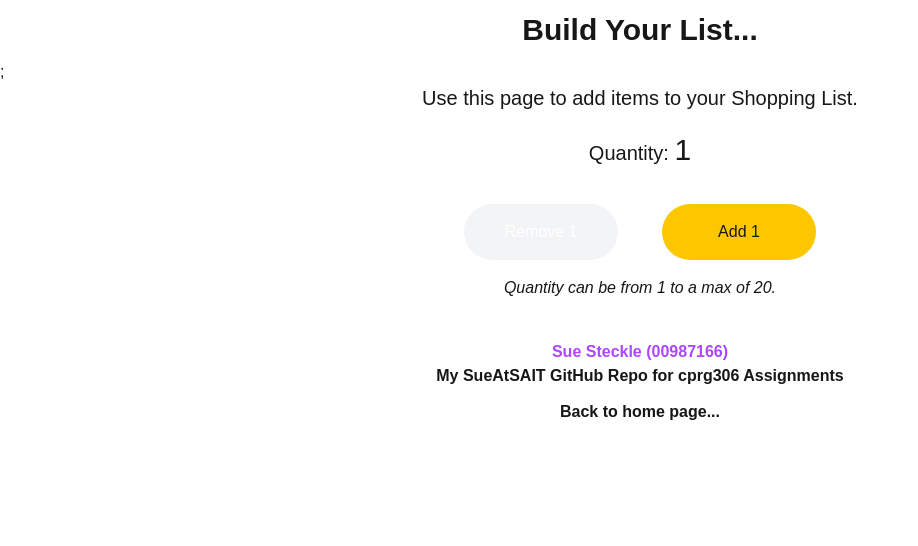
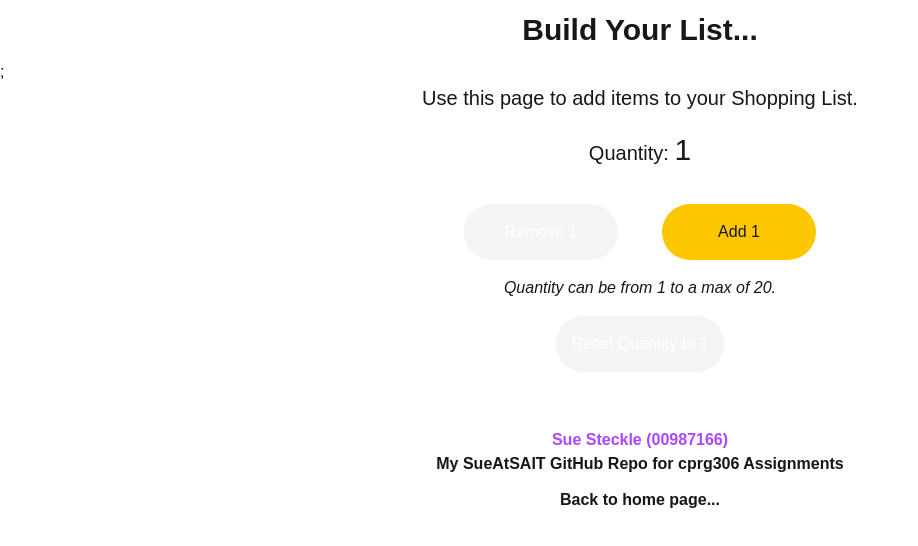
Before and after one commit to SueAtSAIT/cprg306-assignments, a Next.js app: page /week-4 in a window 1280 px wide. Shown: the top 546 px of the page, without its empty margins (0-918 px from the left). Built offline with nearby package versions, Linux system fonts and the light colour scheme.

Commit message:
Adds reset button & function, uses constant for initial quantity

```diff
--- a/app/week-4/new-item.js
+++ b/app/week-4/new-item.js
@@ -7,7 +7,9 @@
 import { useState } from "react";
 
 export default function NewItem() {
-  const [quantity, setQuantity] = useState(1);
+  const initialQuantity = 1;
+
+  const [quantity, setQuantity] = useState(initialQuantity);
 
   const increment = () => {
     if (quantity < 20) {
@@ -25,13 +27,17 @@ export default function NewItem() {
     }
   };
 
+  const reset = () => {
+    setQuantity(initialQuantity);
+  };
+
   return (
     <div className="text-center">
       <p className="m-5 text-xl">
         Quantity: <span className="text-3xl"> {quantity}</span>
       </p>
       <div className="flex flex-row gap-3 max-w-sm m-auto">
-        {/* TODO: figure out how to nest the disabled function in the parent function */}
+        {/* TODO: figure out how to nest the "disabled" function in the parent function */}
         <button
           onClick={decrement}
           disabled={quantity == 1 ? true : false}
@@ -46,6 +52,12 @@ export default function NewItem() {
         </button>
       </div>
       <p className="italic">Quantity can be from 1 to a max of 20.</p>
+      <button
+        onClick={reset}
+        disabled={quantity == 1 ? true : false}
+        className="basis-1/2 rounded-full m-4 p-4  bg-slate-500 hover:bg-slate-700 active:bg-slate-900 text-white disabled:bg-gray-100 disabled:text-white ">
+        Reset Quantity to 1
+      </button>
     </div>
   );
 }
```
